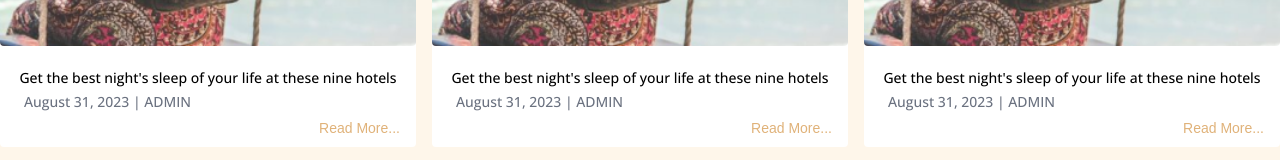
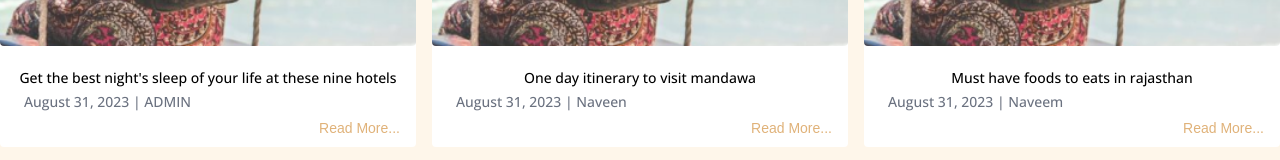
Before and after one commit to Naveenschoudhary/mandawa-resort, a Next.js app: page / in a window 1280 px wide. Shown: the part 5810-5970 px from the top of the page. Built offline with nearby package versions, Linux system fonts and the light colour scheme; a web font is replaced by a local one.

Commit message:
Udpate issue

```diff
--- a/src/components/home/sections/BlogSection.js
+++ b/src/components/home/sections/BlogSection.js
@@ -15,15 +15,15 @@ export const BlogSection = () => {
       id: 2,
       path: "/images/sectionImages/Blog-img.png",
       altName: "Blog-Image",
-      blogName: "Get the best night's sleep of your life at these nine hotels",
-      poster: "ADMIN",
+      blogName: "One day itinerary to visit mandawa",
+      poster: "Naveen",
     },
     {
       id: 3,
       path: "/images/sectionImages/Blog-img.png",
       altName: "Blog-Image",
-      blogName: "Get the best night's sleep of your life at these nine hotels",
-      poster: "ADMIN",
+      blogName: "Must have foods to eats in rajasthan",
+      poster: "Naveem",
     },
   ];
   return (
```
